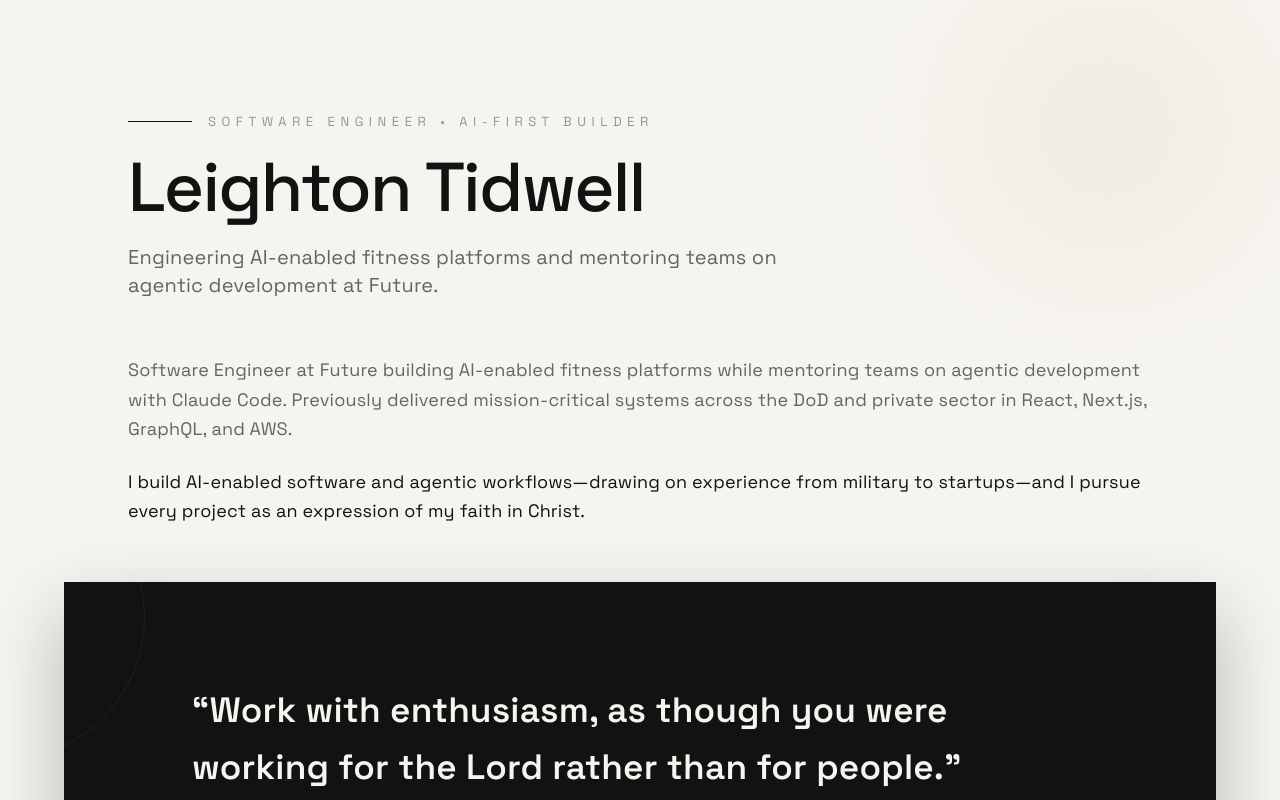
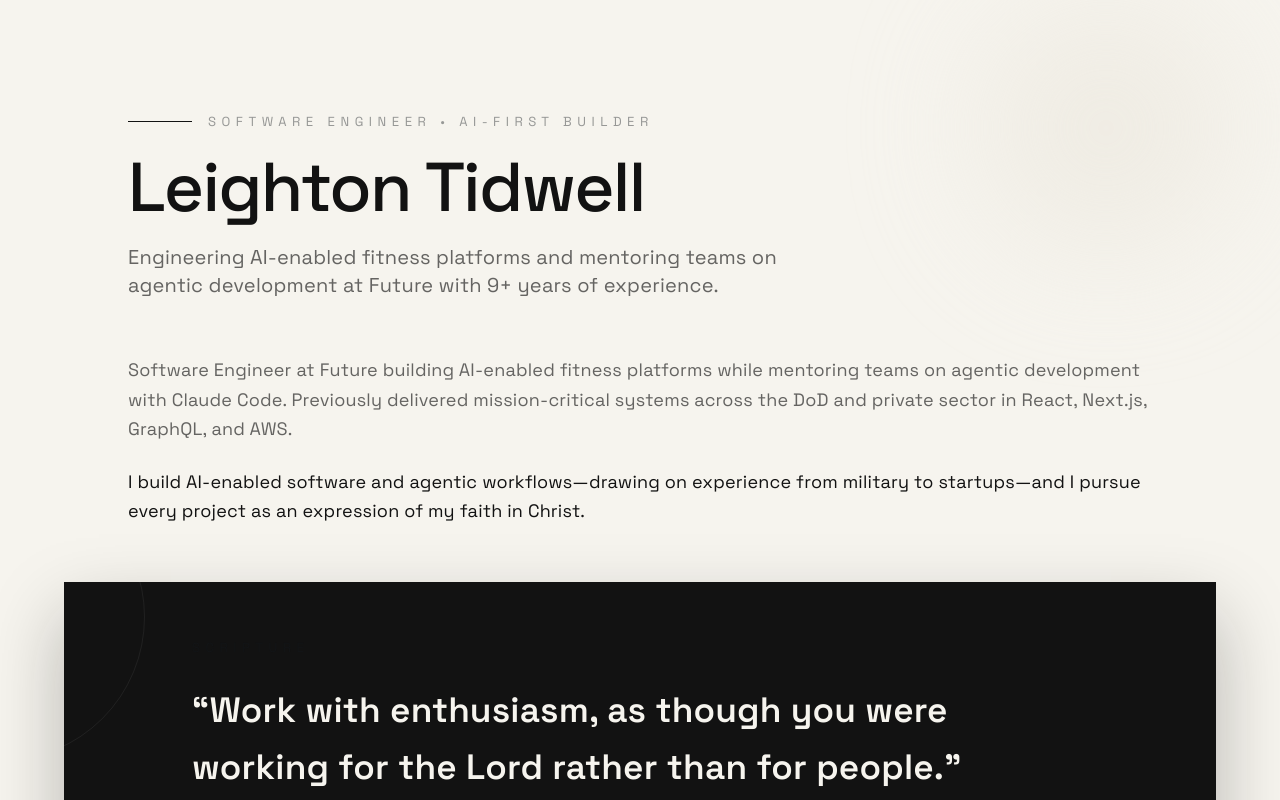
Before and after one commit to leighton-tidwell/l8in, a Next.js app: page / in a window 1280 px wide. Shown: the top 800 px of the page. Built offline with nearby package versions, Linux system fonts and the light colour scheme.

Commit message:
feat: add 9+ years experience to hero lede

```diff
--- a/src/content/copy.ts
+++ b/src/content/copy.ts
@@ -2,7 +2,7 @@ export const heroCopy = {
   name: "Leighton Tidwell",
   title: "Software Engineer • AI-First Builder",
   lede:
-    "Engineering AI-enabled fitness platforms and mentoring teams on agentic development at Future.",
+    "Engineering AI-enabled fitness platforms and mentoring teams on agentic development at Future with 9+ years of experience.",
   mission:
     "I build AI-enabled software and agentic workflows—drawing on experience from military to startups—and I pursue every project as an expression of my faith in Christ.",
   summary:
```
